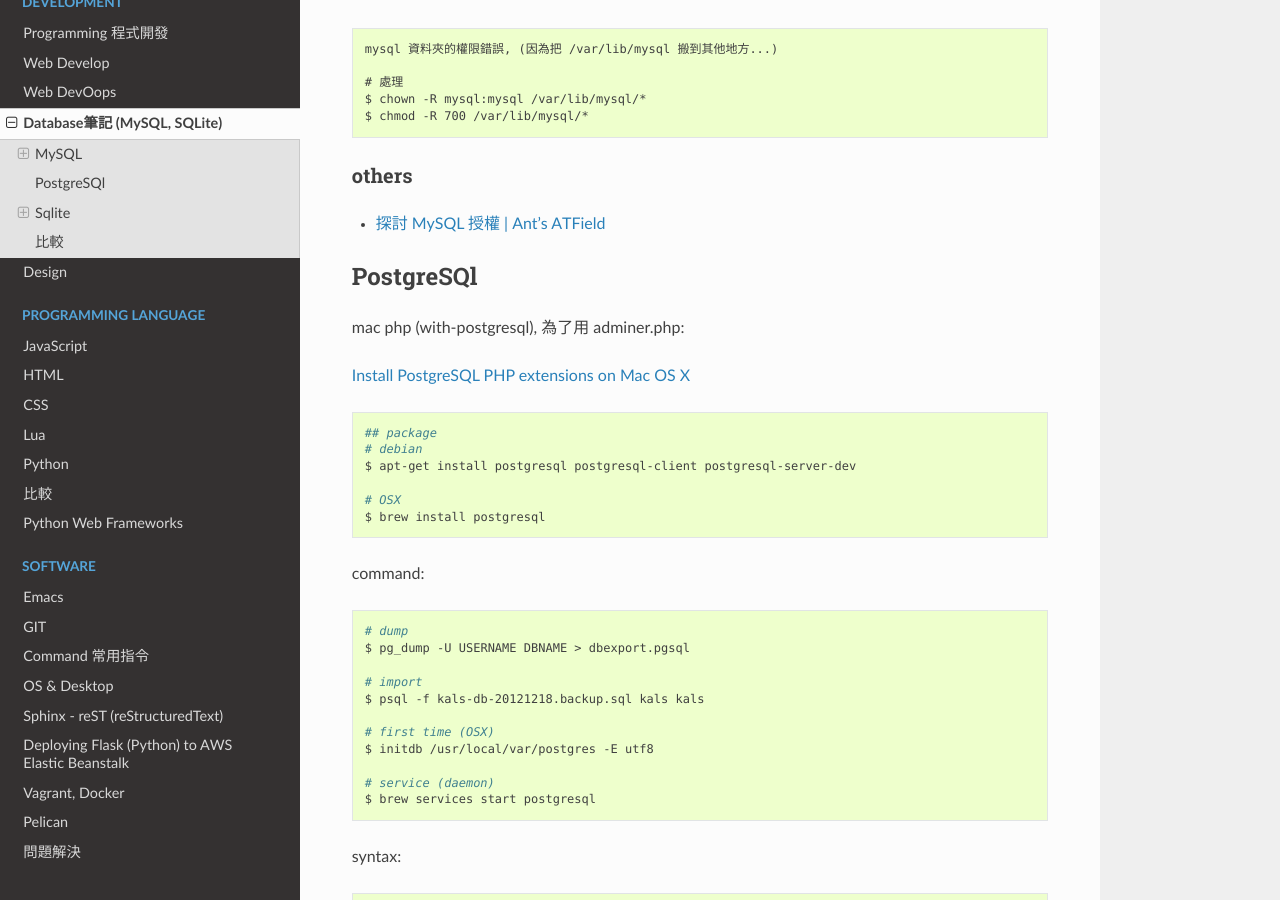
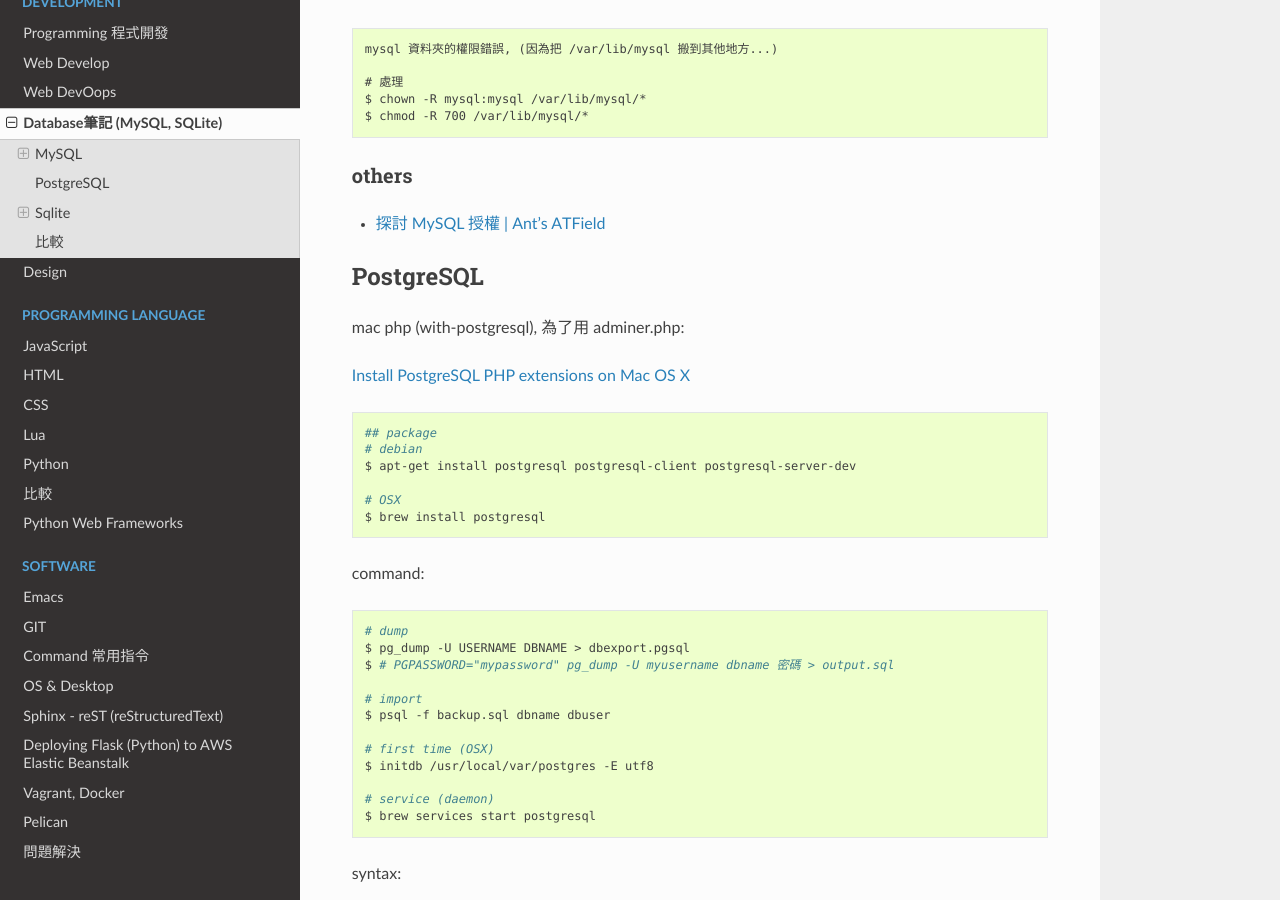
Before and after one commit to moogoo78/comp.suhen.org, a Sphinx documentation site: the page built from docs/source/database.rst, in a window 1280 px wide and 900 px high, scrolled down 10526 px. Built offline with Sphinx 7.4.7 and the Read the Docs theme 2.0.0, drawn with Linux system fonts in a browser that asks for light colours.

Commit message:
edited source; git push

```diff
--- a/docs/source/database.rst
+++ b/docs/source/database.rst
@@ -487,7 +487,7 @@ others
 * `探討 MySQL 授權 | Ant's ATField <http://antbsd.twbbs.org/~ant/wordpress/?p=2259>`__
 
 
-PostgreSQl
+PostgreSQL
 ---------------
 
 
@@ -512,9 +512,10 @@ command:
 
    # dump
    $ pg_dump -U USERNAME DBNAME > dbexport.pgsql
+   $ # PGPASSWORD="mypassword" pg_dump -U myusername dbname 密碼 > output.sql
 
    # import
-   $ psql -f kals-db-20121218.backup.sql kals kals
+   $ psql -f backup.sql dbname dbuser
 
    # first time (OSX)
    $ initdb /usr/local/var/postgres -E utf8
```
